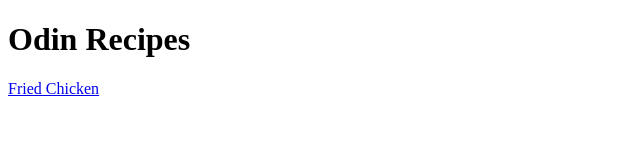
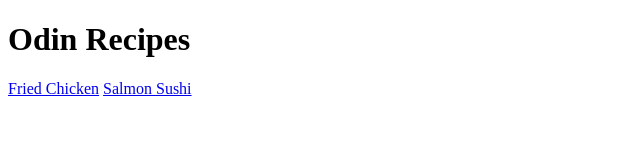
Before and after one commit to Minicar247/odin-recipes, a plain HTML site: page index.html in a window 1280 px wide. Shown: the whole page, without its empty margins (0-640 px from the left). Drawn offline with Linux system fonts and the light colour scheme.

Commit message:
Link homepage to salmon sushi page

```diff
--- a/index.html
+++ b/index.html
@@ -9,5 +9,6 @@
     <h1>Odin Recipes</h1>
 
     <a href="recipes/fried-chicken.html">Fried Chicken</a>
+    <a href="recipes/salmon-sushi.html">Salmon Sushi</a>
 </body>
 </html>
```
